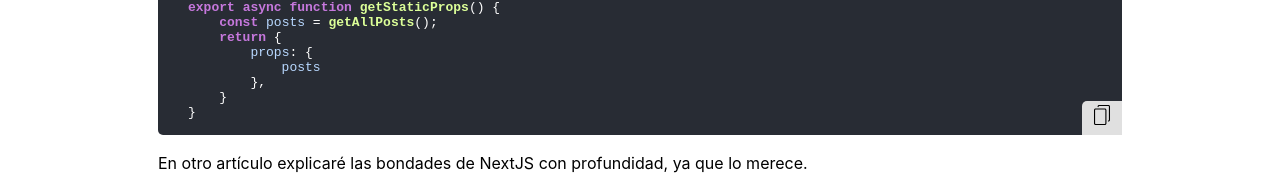
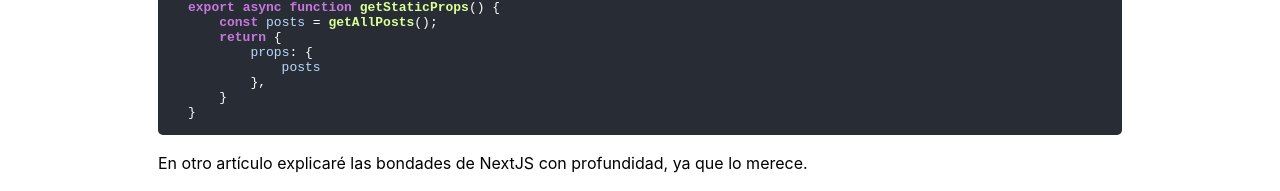
Before and after one commit to Xaconi/xaconi-site, a Next.js app: page / in a window 1280 px wide. Shown: the part 1093-1284 px from the top of the page. Built offline with nearby package versions, Linux system fonts and the light colour scheme.

Commit message:
Changed copy-to-clipboard button styles.

```diff
--- a/components/code-block.js
+++ b/components/code-block.js
@@ -23,7 +23,7 @@ export default function CodeBlock({ children }) {
         handleCopy(code);
 
         setShowSvg('displayNone');
-        setButtonText('//Copiado!');
+        setButtonText('✔');
 
         setTimeout(function() {
             setShowSvg('showSvg');
--- a/styles/Post.module.css
+++ b/styles/Post.module.css
@@ -48,13 +48,20 @@
 .post code-block button {
     position: absolute;
     bottom: 0;
-    right: 0;
+    right: 30px;
     border: none;
     border-radius: 0;
     padding: 4px 10px;
     cursor: pointer;
     background-color: var(--color-light-grey);
     border-top-left-radius: 5px;
+    border-top-right-radius: 5px;
+    opacity: 0;
+    transition: opacity 0.3s cubic-bezier(0.4, 0, 0.2, 1);
+}
+
+.post code-block:hover button {
+    opacity: 1;
 }
 
 .post code-block button svg {
@@ -63,7 +70,7 @@
 
 .post code-block button span {
     font-family: monospace;
-    font-size: 14px;
-    line-height: 20px;
+    font-size: 24px;
+    line-height: 26px;
     padding-bottom: 5px;
 }
```
